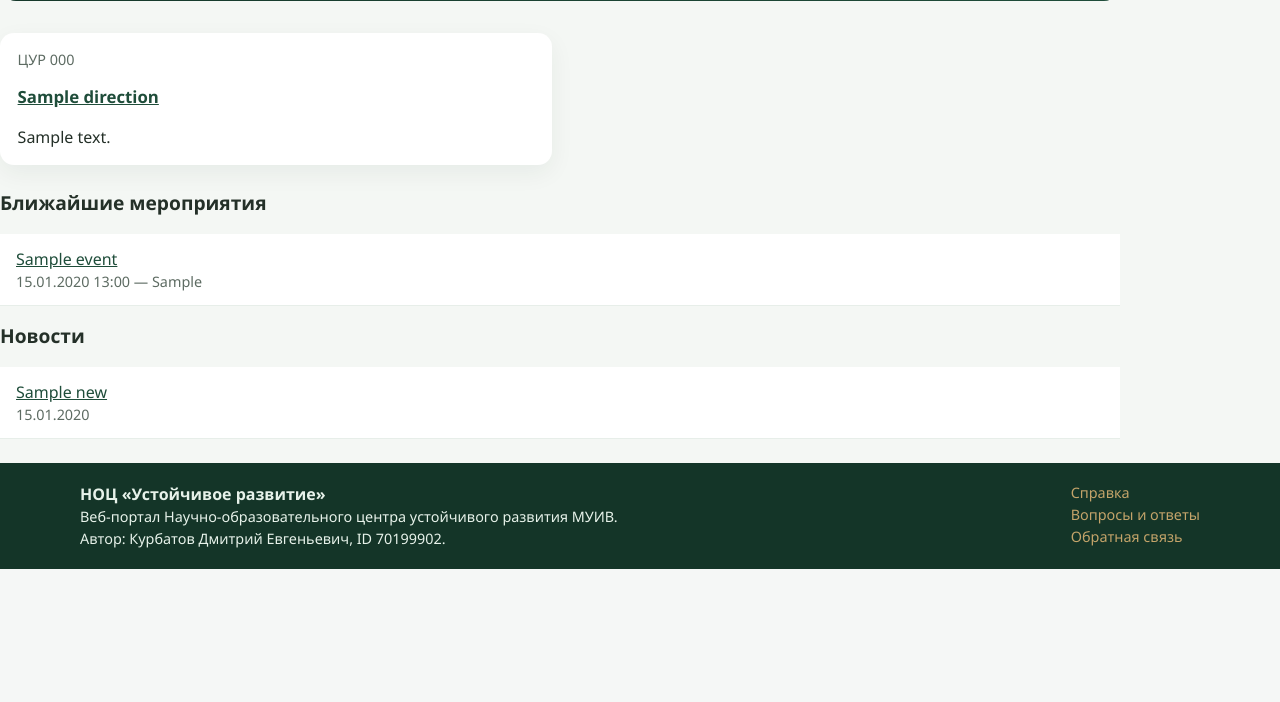
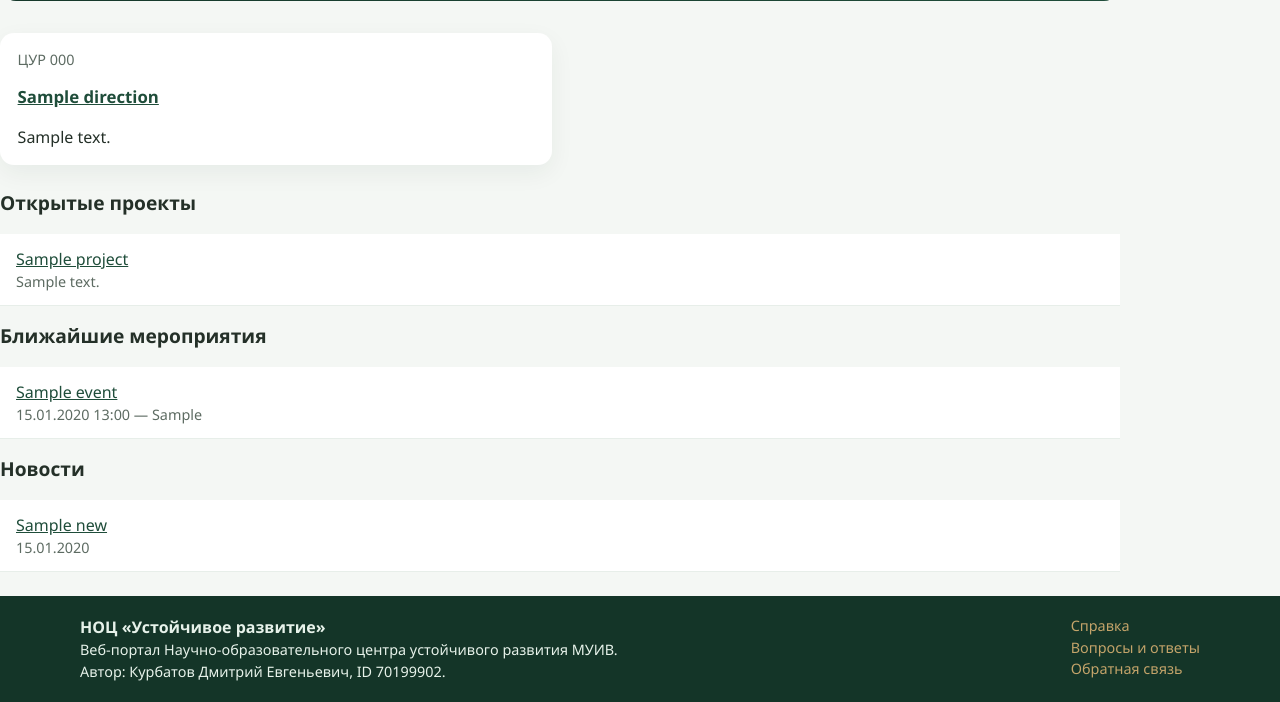
Before and after one commit to Dmitrii9898/noc-portal, a Django app: page / in a window 1280 px wide. Shown: the part 437-1139 px from the top of the page. Before the commit the page ends 1006 px from the top, so only its background shows below. Run offline with Django 4.2, Linux system fonts and the light colour scheme; tables that the repository leaves empty hold one stand-in row (values such as "Sample post").

Commit message:
Показать открытые проекты на главной странице.

```diff
--- a/pages/views.py
+++ b/pages/views.py
@@ -14,6 +14,7 @@ def home(request):
     return render(request, "pages/home.html", {
         "directions": Direction.objects.all()[:4],
         "events": Event.objects.filter(is_open=True)[:3],
+        "projects": Project.objects.filter(is_open=True)[:3],
         "news": News.objects.filter(is_published=True)[:3],
     })
 
--- a/templates/pages/home.html
+++ b/templates/pages/home.html
@@ -16,6 +16,13 @@
     </div></div></div>
     {% endfor %}
 </div>
+<h2 class="h4">Открытые проекты</h2>
+<ul class="list-group mb-4">
+{% for item in projects %}
+<li class="list-group-item"><a href="{{ item.get_absolute_url }}">{{ item.title }}</a>
+<div class="small text-secondary">{{ item.summary }}</div></li>
+{% empty %}<li class="list-group-item">Открытых проектов нет.</li>{% endfor %}
+</ul>
 <h2 class="h4">Ближайшие мероприятия</h2>
 <ul class="list-group mb-4">
     {% for item in events %}
```
